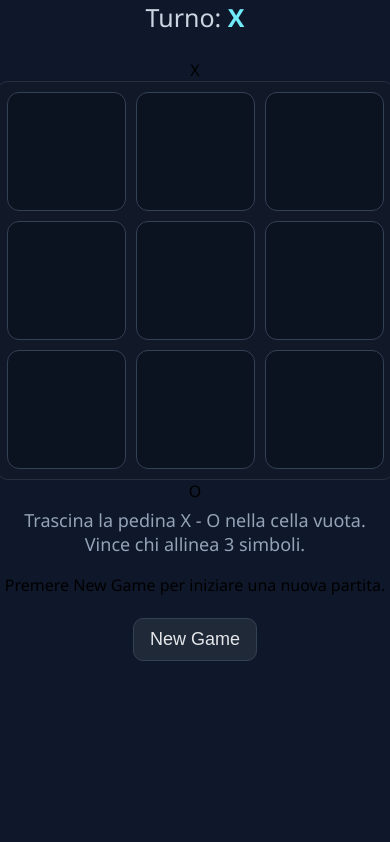
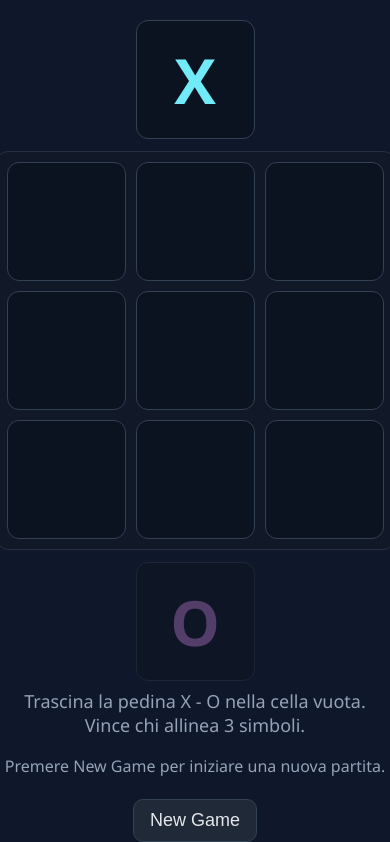
Before and after one commit to eliasandrin/TRISgame, a plain HTML site: page TRISgame/index.html in a window 390 px wide. Shown: the part 134-976 px from the top of the page. Before the commit the page ends 844 px from the top, so only its background shows below. Drawn offline with Linux system fonts and the light colour scheme.

Commit message:
Refactor styles for game layout and pieces
Added new styles for game area and pieces, including hover effects and responsive design.

```diff
--- a/TRISgame/style.css
+++ b/TRISgame/style.css
@@ -22,6 +22,44 @@
 
 /* Allinea elementi inline (come il bottone) al centro */
 .contenitore { text-align: center; }
+
+.area-gioco {
+	display: flex;
+	align-items: center;
+	justify-content: center;
+	gap: 24px;
+	margin-bottom: 8px;
+}
+
+.pedine-col {
+	display: flex;
+	align-items: center;
+	justify-content: center;
+}
+
+.pedina {
+	width: 150px;
+	height: 150px;
+	border-radius: 12px;
+	background: #0b1220;
+	border: 1px solid #334155;
+	display: flex;
+	align-items: center;
+	justify-content: center;
+	font-size: 80px;
+	font-weight: 800;
+	user-select: none;
+	cursor: grab;
+}
+
+.pedina:active { cursor: grabbing; }
+.pedina.x { color: #71ebf8; }
+.pedina.o { color: #e77dff; }
+.pedina.disabilitata {
+	opacity: 0.35;
+	filter: grayscale(0.3);
+	cursor: not-allowed;
+}
 
 .tabellone {
 	display: grid;
@@ -62,13 +100,48 @@
 .cella.x { color: #71ebf8; }
 .cella.o { color: #e77dff; }
 
+.messaggi {
+	position: relative;
+	height: 58px;
+	margin: 8px 0 12px;
+	display: flex;
+	align-items: center;
+	justify-content: center;
+}
+
 .stato {
-	margin-top: 16px;
+	margin: 0;
 	font-size: 25px;
     text-align: center;
 	color: #cbd5e1;
 }
 .stato span { font-weight: 700; }
+
+.esito {
+	margin: 0;
+	font-size: 28px;
+	font-weight: 800;
+	text-align: center;
+	color: #cbd5e1;
+	min-height: 36px;
+	padding: 6px 12px;
+	display: inline-block;
+	border-radius: 10px;
+	background: rgba(15, 23, 42, 0.6);
+	border: 1px solid #334155;
+	box-shadow: 0 8px 20px rgba(0, 0, 0, 0.35);
+	position: absolute;
+	left: 50%;
+	transform: translateX(-50%);
+}
+.esito:empty {
+	opacity: 0;
+	background: transparent;
+	border-color: transparent;
+	box-shadow: none;
+}
+.esito.x { color: #71ebf8; }
+.esito.o { color: #e77dff; }
 
 #giocatore.x { color: #71ebf8; }
 #giocatore.o { color: #e77dff; }
@@ -78,6 +151,12 @@
 	color: #94a3b8;
     text-align: center;
 	font-size: 18px;
+}
+.newGameDescrizione {
+    margin-top: 4px;
+    color: #94a3b8;
+    text-align: center;
+    font-size: 16px;
 }
 
 .nuovaPartita {
@@ -97,5 +176,10 @@
 .tabellone.finita { pointer-events: none; }
 
 @media (max-width: 520px) {
+	.area-gioco {
+		flex-direction: column;
+		gap: 12px;
+	}
 	.cella { width: 30vw; height: 30vw; font-size: 16vw; }
+	.pedina { width: 30vw; height: 30vw; font-size: 16vw; }
 }
```
